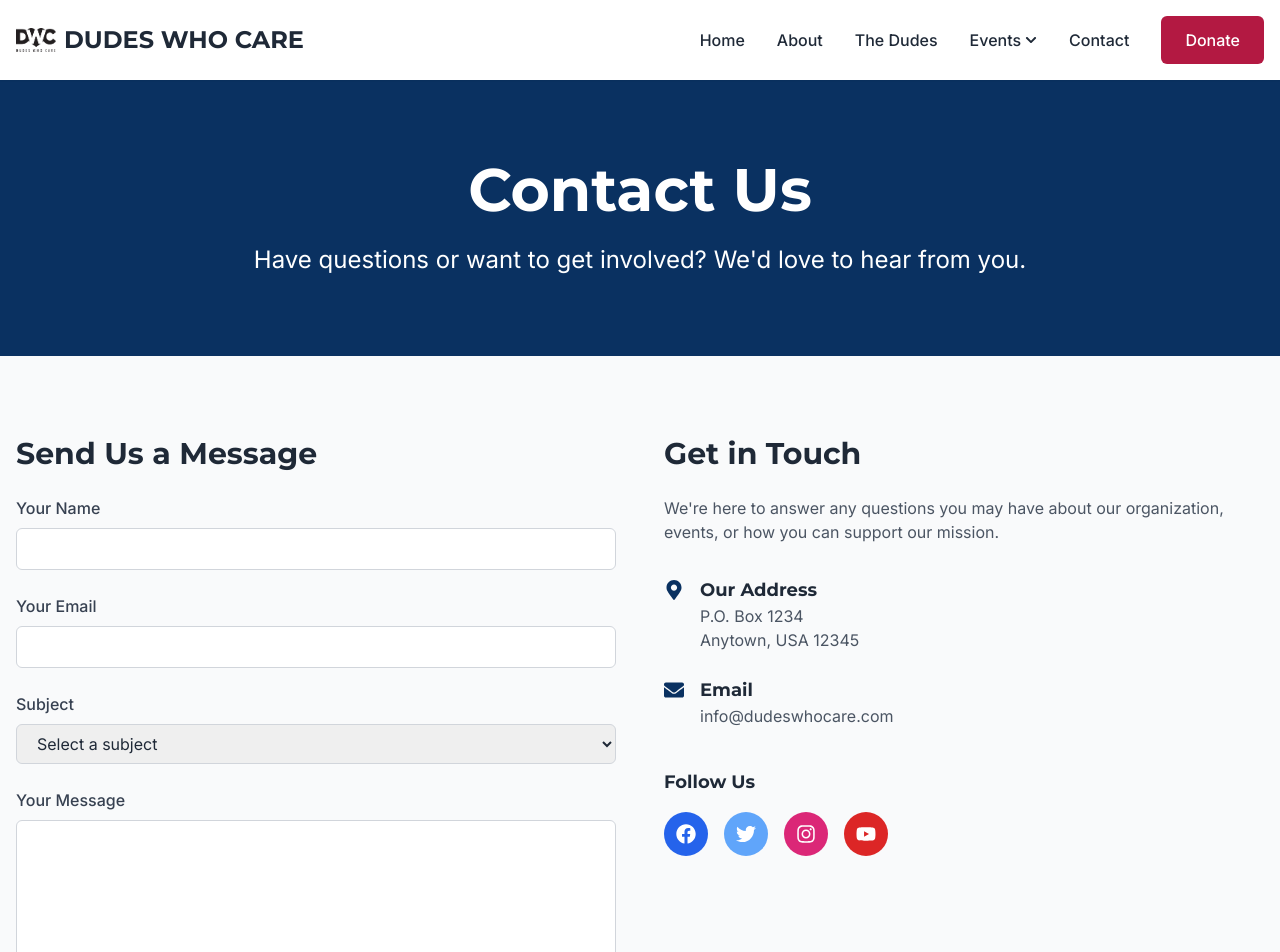
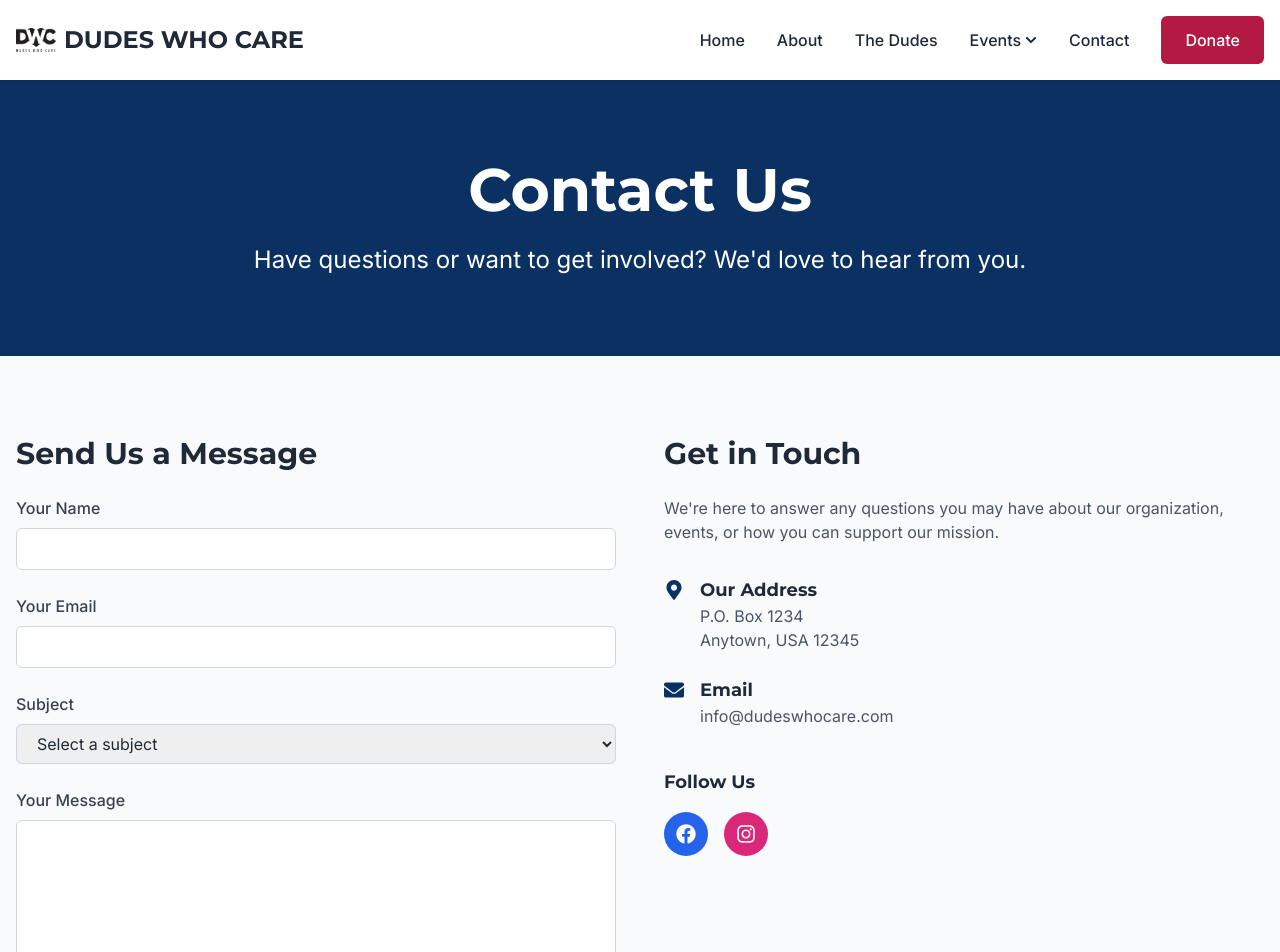
Before and after one commit to ik7263/DWC, a Next.js app: page /DWC/contact in a window 1280 px wide. Shown: the top 952 px of the page. Built offline with nearby package versions, Linux system fonts and the light colour scheme.

Commit message:
removed icons from contact page

```diff
--- a/pages/contact.tsx
+++ b/pages/contact.tsx
@@ -1,5 +1,5 @@
 import React, { useState } from 'react'
-import { FaMapMarkerAlt, FaEnvelope, FaFacebook, FaTwitter, FaInstagram, FaYoutube } from 'react-icons/fa'
+import { FaMapMarkerAlt, FaEnvelope, FaFacebook, FaInstagram } from 'react-icons/fa'
 
 import Navbar from '@/components/Navbar'
 import Footer from '@/components/Footer'
@@ -201,17 +201,9 @@ export default function Contact() {
                     <span className="sr-only">Facebook</span>
                     <FaFacebook className="h-5 w-5" />
                   </a>
-                  <a href="https://twitter.com/dudeswhocare" target="_blank" rel="noopener noreferrer" className="bg-blue-400 text-white p-3 rounded-full hover:bg-blue-500 transition-colors">
-                    <span className="sr-only">Twitter</span>
-                    <FaTwitter className="h-5 w-5" />
-                  </a>
                   <a href="https://www.instagram.com/dudeswhocare/" target="_blank" rel="noopener noreferrer" className="bg-pink-600 text-white p-3 rounded-full hover:bg-pink-700 transition-colors">
                     <span className="sr-only">Instagram</span>
                     <FaInstagram className="h-5 w-5" />
-                  </a>
-                  <a href="https://www.youtube.com/channel/UCVYTKQIYVr7OFuTJf9DKGQg" target="_blank" rel="noopener noreferrer" className="bg-red-600 text-white p-3 rounded-full hover:bg-red-700 transition-colors">
-                    <span className="sr-only">YouTube</span>
-                    <FaYoutube className="h-5 w-5" />
                   </a>
                 </div>
               </div>
```
